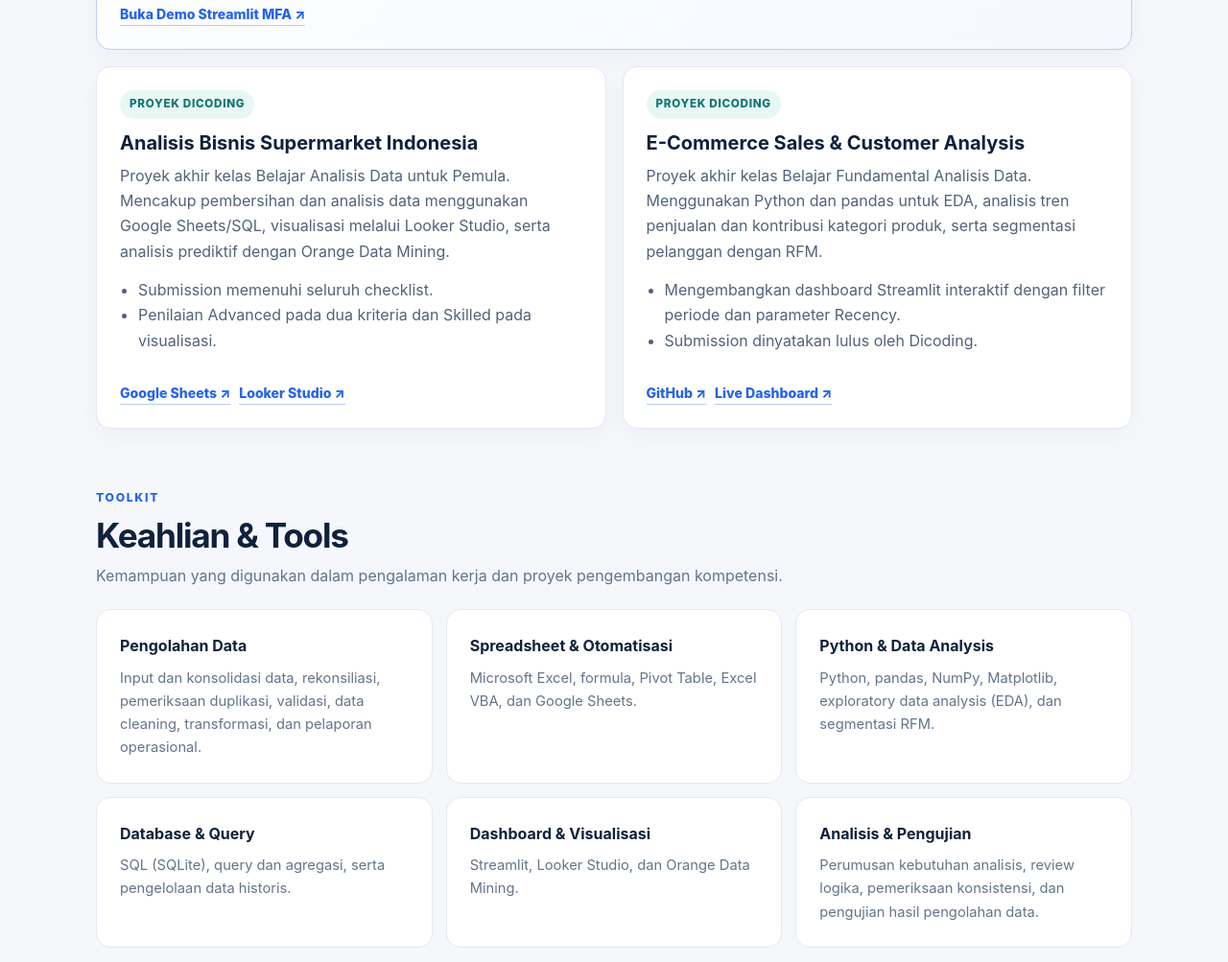
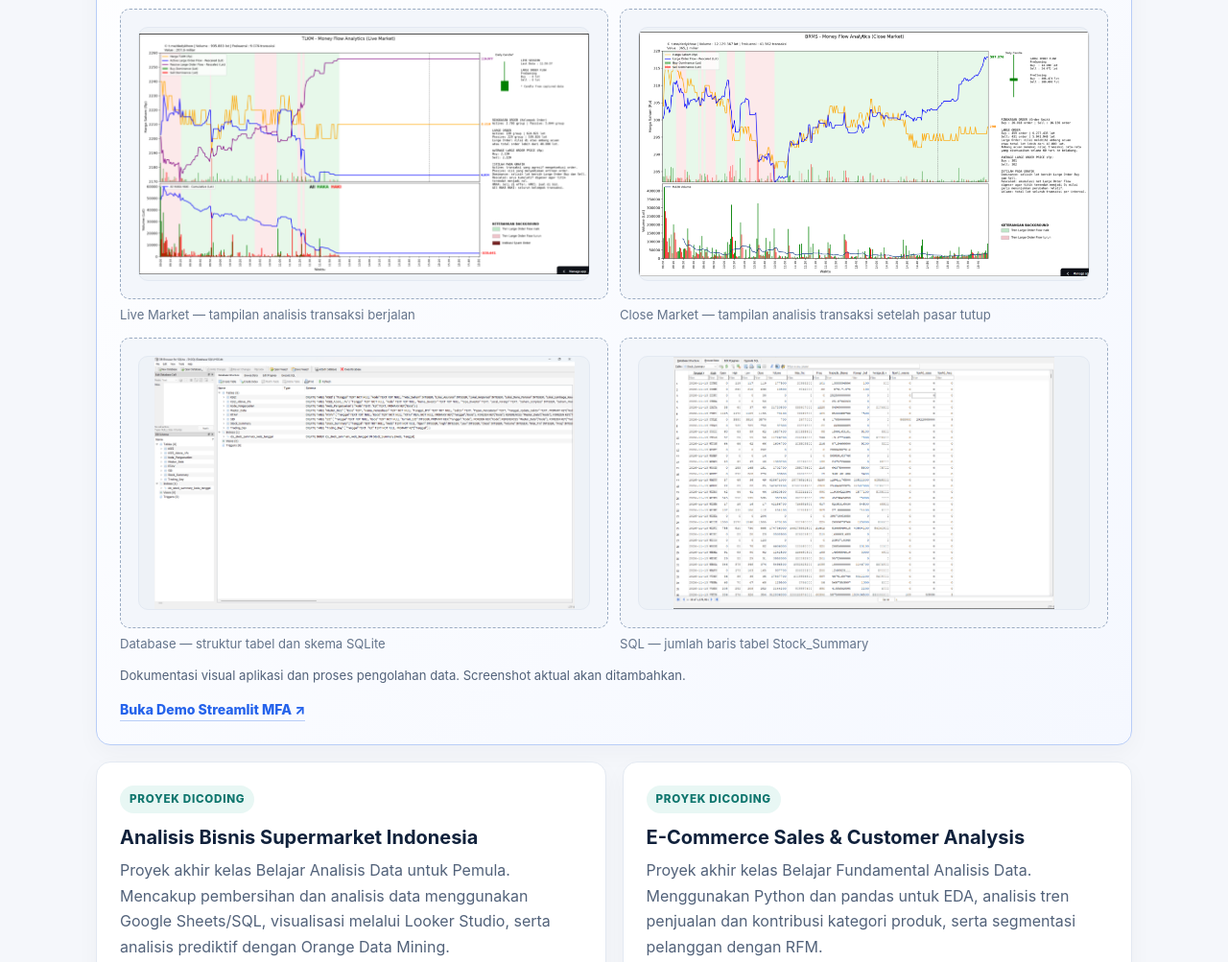
Before and after one commit to dedykhow/dedy-harjono-portfolio, a plain HTML site: page index.html in a window 1280 px wide. Shown: the part 1917-2920 px from the top of the page at 96% size. Drawn offline with Linux system fonts and the light colour scheme.

Commit message:
Add files via upload
update

```diff
--- a/index.html
+++ b/index.html
@@ -3,8 +3,8 @@
 <head>
   <meta charset="UTF-8">
   <meta name="viewport" content="width=device-width, initial-scale=1.0">
-  <meta name="description" content="Portfolio Dedy Harjono — Data Processing, Reporting, Data Operations, dan analisis data.">
-  <title>Dedy Harjono | Data Processing & Reporting</title>
+  <meta name="description" content="Portfolio Dedy Harjono — Data Processing, Data Operations, Reporting, dan Financial Market Data Analytics.">
+  <title>Dedy Harjono | Data Operations & Financial Market Data Analytics</title>
   <style>
     :root {
       --bg: #f5f7fb; --paper: #ffffff; --ink: #152238; --muted: #64748b;
@@ -63,6 +63,13 @@
     .project-links { display:flex; gap:9px; flex-wrap:wrap; margin-top:auto; padding-top:12px; }
     .project-links a { text-decoration:none; color:var(--blue); font-weight:800; font-size:.88rem; border-bottom:1px solid #b8cdf7; }
     .project-links a:hover { color:#1e40af; border-color:#1e40af; }
+    .gallery { display:grid; grid-template-columns:repeat(2,minmax(0,1fr)); gap:12px; margin:18px 0 8px; }
+    .gallery figure { margin:0; min-width:0; }
+    .gallery img { display:block; width:100%; aspect-ratio:16/9; object-fit:contain; background:#eef2f7; border:1px solid var(--line); border-radius:10px; }
+    .shot-placeholder { display:flex; align-items:center; justify-content:center; text-align:center; aspect-ratio:16/9; padding:18px; border:1.5px dashed #9aabc2; border-radius:10px; background:#f3f6fb; color:#52627a; font-size:.88rem; }
+    .gallery figcaption { color:var(--muted); font-size:.82rem; margin-top:6px; }
+    .gallery-note { color:var(--muted); font-size:.82rem; margin:4px 0 0 !important; }
+    @media (max-width:560px) { .gallery { grid-template-columns:1fr; } }
     .skills { display:grid; grid-template-columns:repeat(3,1fr); gap:14px; }
     .skill-card h3 { margin:0 0 8px; color:var(--navy); font-size:1rem; }
     .skill-card p { margin:0; color:var(--muted); font-size:.92rem; }
@@ -159,9 +166,16 @@
         <p>Membangun pipeline pengolahan data pasar saham ke SQLite dengan snapshot database historis sekitar 1,3 juta baris (±230 MB), serta mengembangkan Money Flow Analytics (MFA) untuk analisis running trade Live Market dan Close Market.</p>
         <ul>
           <li>Mengembangkan pendekatan segmentasi transaksi dan estimasi aktivitas big player dengan mempertimbangkan nilai transaksi, frekuensi, likuiditas saham, dan karakteristik broker.</li>
-          <li>MFA dikembangkan sebagai modul analisis mandiri sehingga dapat digunakan dan didemonstrasikan tanpa menunggu database screener.</li>
+          <li>MFA memiliki mode Live Market dan Close Market serta dikembangkan sebagai modul analisis mandiri yang dapat didemonstrasikan tanpa menunggu database screener.</li>
           <li>Pengembangan berikutnya adalah technical stock screener untuk menyaring universe saham sebelum kandidat dianalisis lebih lanjut menggunakan MFA.</li>
         </ul>
+        <div class="gallery" aria-label="Dokumentasi visual Money Flow Analytics">
+          <figure><div class="shot-placeholder"><img src="assets/mfa-live.png" alt="Money Flow Analytics Live Market"></div><figcaption>Live Market — tampilan analisis transaksi berjalan</figcaption></figure>
+          <figure><div class="shot-placeholder"><img src="assets/mfa-close.png" alt="Money Flow Analytics Close Market"></div><figcaption>Close Market — tampilan analisis transaksi setelah pasar tutup</figcaption></figure>
+          <figure><div class="shot-placeholder"><img src="assets/sqlite-schema.png" alt="SQLite Database Schema"></div><figcaption>Database — struktur tabel dan skema SQLite</figcaption></figure>
+          <figure><div class="shot-placeholder"><img src="assets/stock-summary.png" alt="SQLite Stock Summary"></div><figcaption>SQL — jumlah baris tabel Stock_Summary</figcaption></figure>
+        </div>
+        <p class="gallery-note">Dokumentasi visual aplikasi dan proses pengolahan data. Screenshot aktual akan ditambahkan.</p>
         <div class="project-links"><a href="https://money-flow.streamlit.app/" target="_blank" rel="noopener">Buka Demo Streamlit MFA ↗</a></div>
       </article>
 
@@ -170,6 +184,7 @@
         <h3>Analisis Bisnis Supermarket Indonesia</h3>
         <p>Proyek akhir kelas Belajar Analisis Data untuk Pemula. Mencakup pembersihan dan analisis data menggunakan Google Sheets/SQL, visualisasi melalui Looker Studio, serta analisis prediktif dengan Orange Data Mining.</p>
         <ul><li>Submission memenuhi seluruh checklist.</li><li>Penilaian Advanced pada dua kriteria dan Skilled pada visualisasi.</li></ul>
+        <div class="gallery" aria-label="Dokumentasi visual proyek supermarket"><figure><div class="shot-placeholder"><img src="assets/supermarket-dashboard.png" alt="Supermarket Dashboard"></div><figcaption>Visualisasi Analisis Bisnis Supermarket</figcaption></figure></div>
         <div class="project-links">
           <a href="https://docs.google.com/spreadsheets/d/1pFC4m-t93T9zpC3fKQgjszhIJaGrgxxdleIE21fyUh4/edit?gid=1574341428#gid=1574341428" target="_blank" rel="noopener">Google Sheets ↗</a>
           <a href="https://datastudio.google.com/reporting/a75aadde-8666-45f5-b037-80fa5e8806d4" target="_blank" rel="noopener">Looker Studio ↗</a>
@@ -181,6 +196,7 @@
         <h3>E-Commerce Sales & Customer Analysis</h3>
         <p>Proyek akhir kelas Belajar Fundamental Analisis Data. Menggunakan Python dan pandas untuk EDA, analisis tren penjualan dan kontribusi kategori produk, serta segmentasi pelanggan dengan RFM.</p>
         <ul><li>Mengembangkan dashboard Streamlit interaktif dengan filter periode dan parameter Recency.</li><li>Submission dinyatakan lulus oleh Dicoding.</li></ul>
+        <div class="gallery" aria-label="Dokumentasi visual proyek e-commerce"><figure><div class="shot-placeholder"><img src="assets/ecommerce-dashboard.png" alt="Ecommerce Dashboard"></div><figcaption>Dashboard Segmentasi Pelanggan</figcaption></figure></div>
         <div class="project-links">
           <a href="https://github.com/dedykhow/ecommerce-analysis-dashboard" target="_blank" rel="noopener">GitHub ↗</a>
           <a href="https://ecommerce-analysis-dashboard-dicoding.streamlit.app/" target="_blank" rel="noopener">Live Dashboard ↗</a>
@@ -248,7 +264,6 @@
       <div><div class="kicker">Get in touch</div><h2>Mari terhubung</h2><p>Terbuka untuk peluang di bidang Data Processing, Reporting, Data Operations, Data Quality, dan Data Analysis.</p></div>
       <div class="contact-links">
         <a href="mailto:deninmkt@gmail.com">deninmkt@gmail.com</a>
-        <a href="tel:+6281387645027">+62 813-8764-5027</a>
         <span style="color:#64748b;font-size:.9rem">Medan, Indonesia</span>
       </div>
     </div>
```
Also changed, not shown: assets/ecommerce-dashboard.png (added), assets/mfa-close.png (added), assets/mfa-live.png (added), assets/sqlite-schema.png (added), assets/stock-summary.png (added), assets/supermarket-dashboard.png (added).
